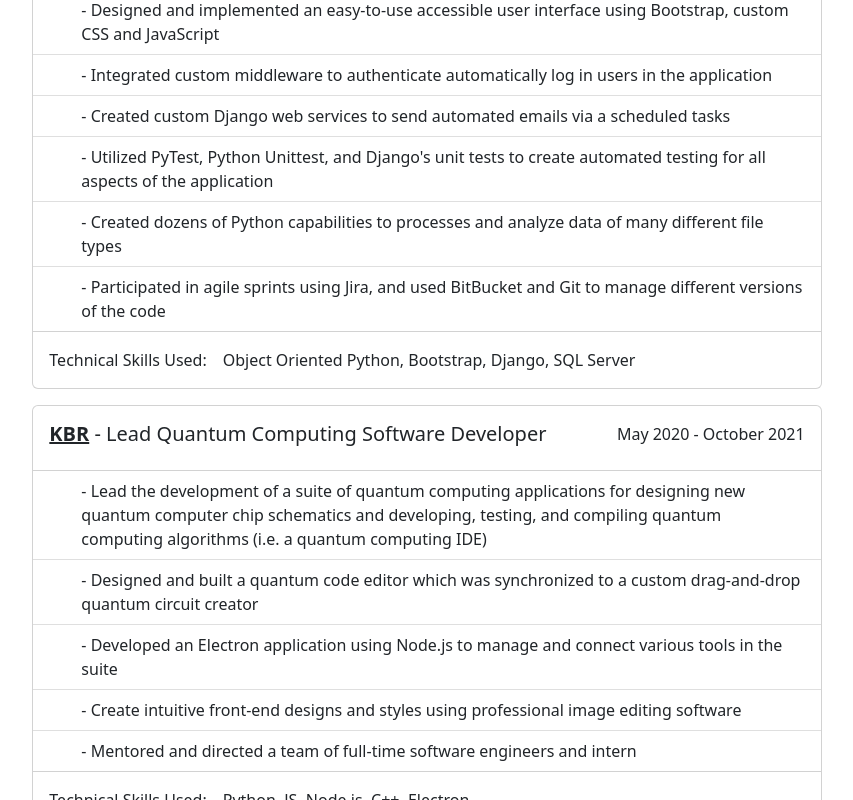
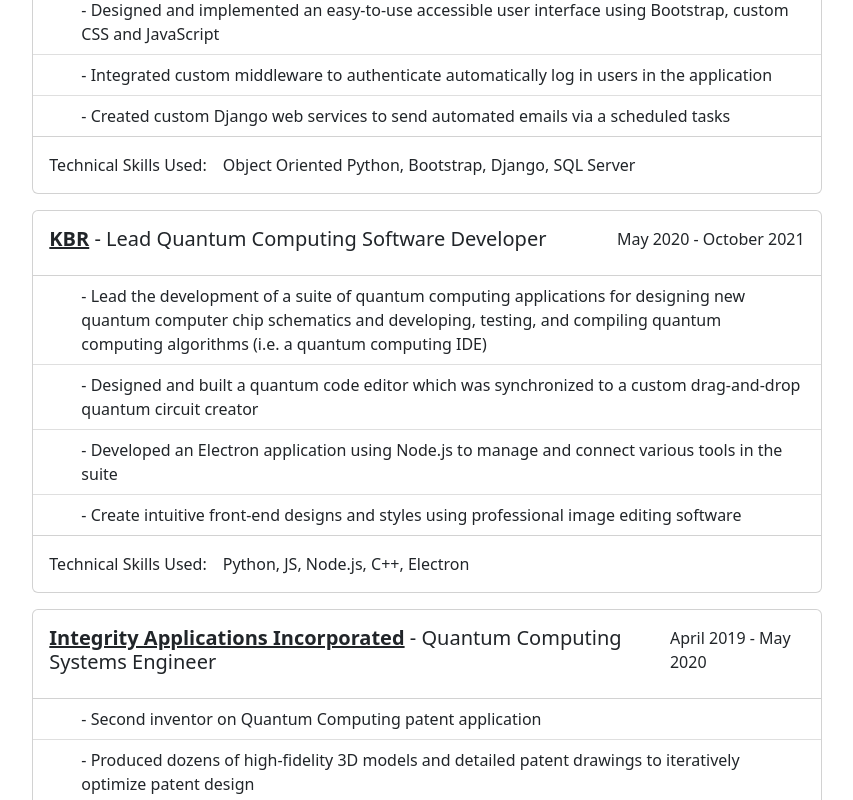
Before and after one commit to jado66/my-site, a Next.js app: page /resume in a window 1280 px wide. Shown: the part 580-1380 px from the top of the page, without its empty margins (213-1066 px from the left). Built offline with nearby package versions, Linux system fonts and the light colour scheme.

Commit message:
Shortened resume

```diff
--- a/src/components/pages/resumeComponents/ResumeCarousel.jsx
+++ b/src/components/pages/resumeComponents/ResumeCarousel.jsx
@@ -25,9 +25,9 @@
                     'Designed and implemented an easy-to-use accessible user interface using Bootstrap, custom CSS and JavaScript',
                     'Integrated custom middleware to authenticate automatically log in users in the application',
                     'Created custom Django web services to send automated emails via a scheduled tasks',
-                    `Utilized PyTest, Python Unittest, and Django's unit tests to create automated testing for all aspects of the application`,
-                    'Created dozens of Python capabilities to processes and analyze data of many different file types',
-                    'Participated in agile sprints using Jira, and used BitBucket and Git to manage different versions of the code'
+                    // `Utilized PyTest, Python Unittest, and Django's unit tests to create automated testing for all aspects of the application`,
+                    // 'Created dozens of Python capabilities to processes and analyze data of many different file types',
+                    // 'Participated in agile sprints using Jira, and used BitBucket and Git to manage different versions of the code'
                 ]}
                 skills = 'Object Oriented Python, Bootstrap, Django, SQL Server'
             />,
@@ -42,7 +42,7 @@
                     'Designed and built a quantum code editor which was synchronized to a custom drag-and-drop quantum circuit creator',
                     'Developed an Electron application using Node.js to manage and connect various tools in the suite',
                     'Create intuitive front-end designs and styles using professional image editing software',
-                    'Mentored and directed a team of full-time software engineers and intern',
+                    // 'Mentored and directed a team of full-time software engineers and intern',
                 ]}
                 skills = 'Python, JS, Node.js, C++, Electron'
             />,
```
